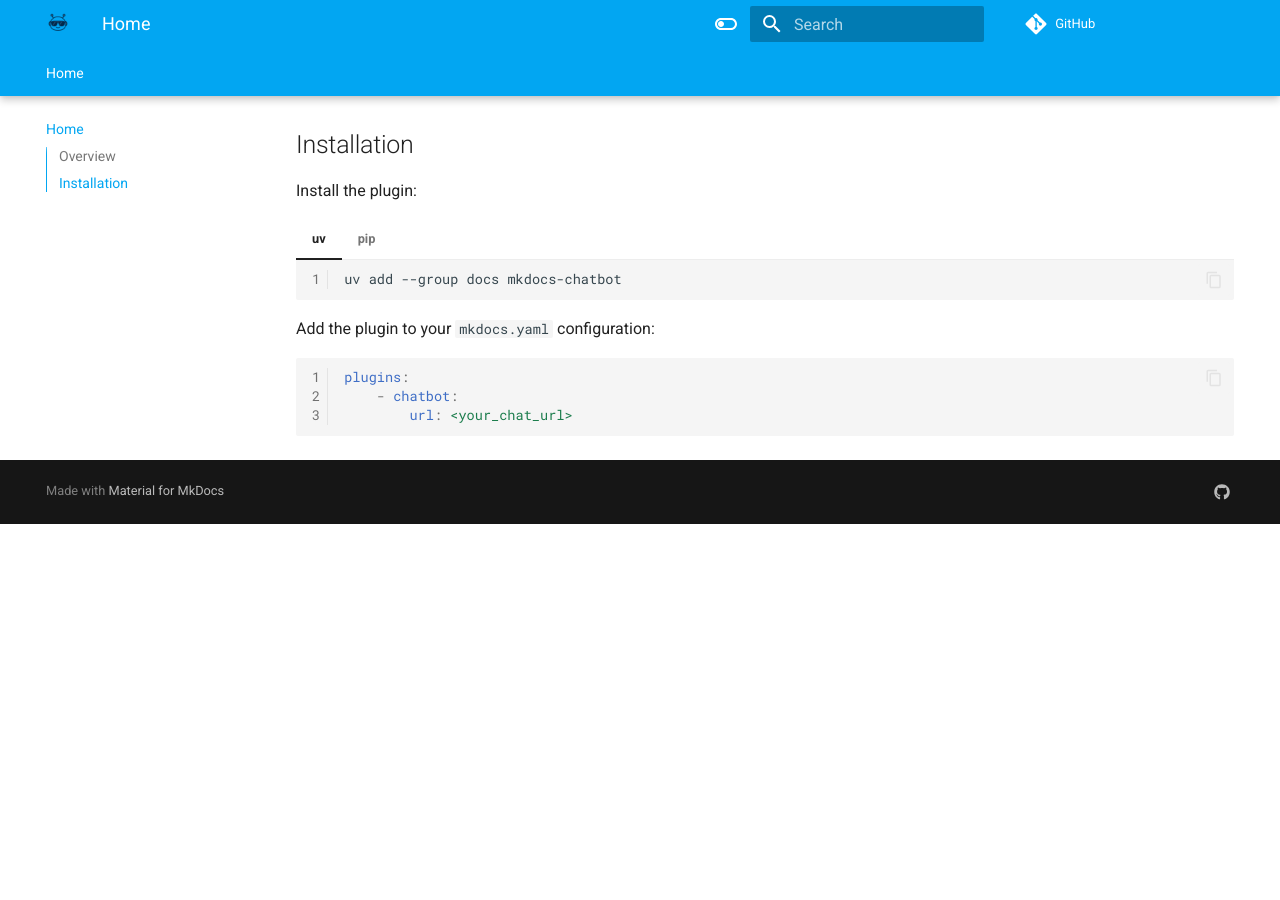
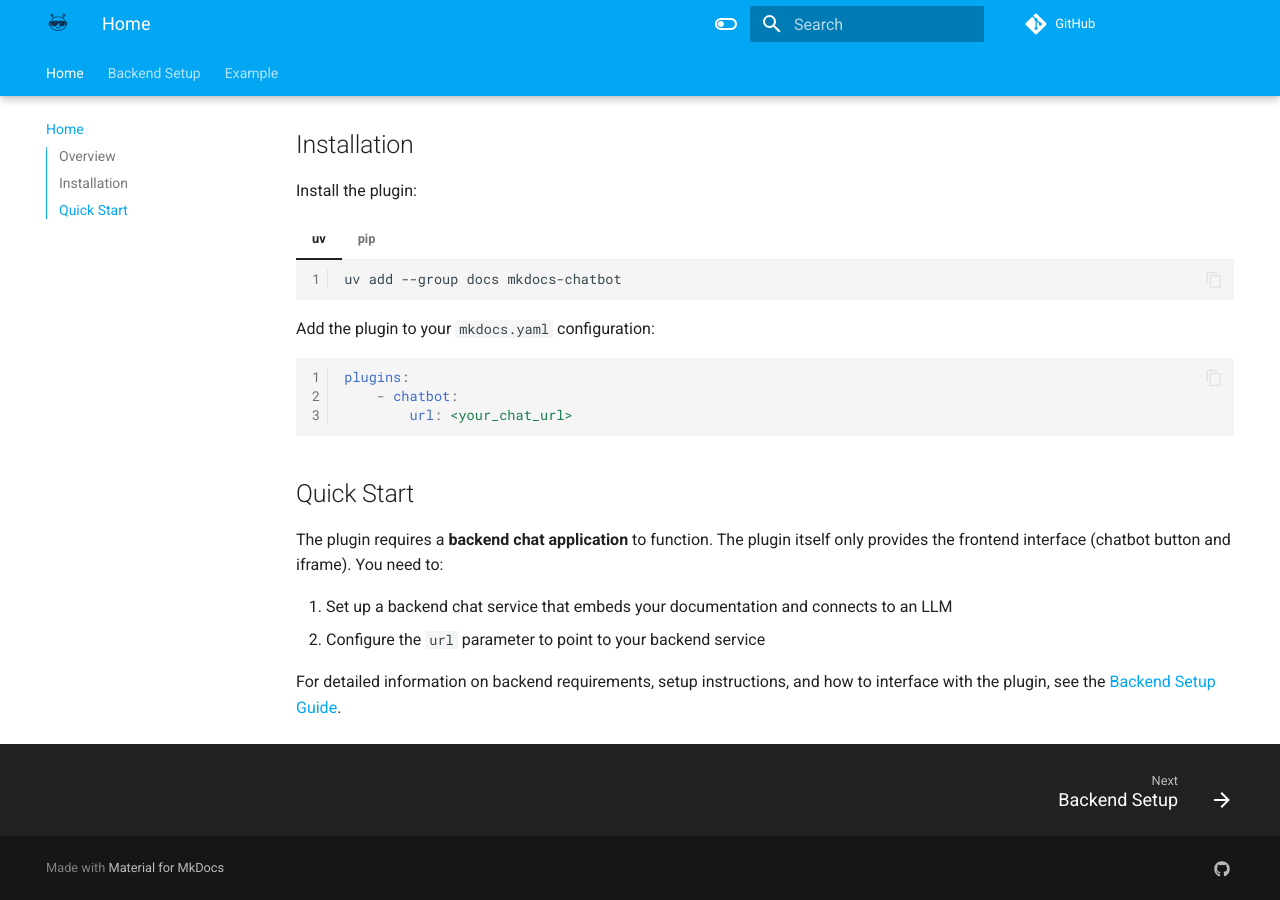
Before and after one commit to jonco5555/mkdocs-chatbot, an MkDocs documentation site: the page built from docs/index.md, in a window 1280 px wide and 900 px high, scrolled down 617 px. Built offline with MkDocs 1.6.1 and Material for MkDocs 9.7.7, drawn with Linux system fonts in a browser that asks for light colours; comment, search, counter and statistics services are not loaded; before the commit the page ends 1141 px from its top, so only the background shows below that.

Commit message:
Added example streamlit llm program, added docs

````diff
--- a/docs/index.md
+++ b/docs/index.md
@@ -2,7 +2,7 @@
 
 <div align="center">
 <br>
-<img src="assets/logo.png" alt="PDM logo" width="250">
+<img src="assets/logo.png" alt="mkdocs-chatbot logo" width="250">
 </div>
 
 ## Overview
@@ -24,7 +24,7 @@ Install the plugin:
 === "pip"
 
     ```bash
-    pip install your-package
+    pip install mkdocs-chatbot
     ```
 
 Add the plugin to your `mkdocs.yaml` configuration:
@@ -33,3 +33,12 @@ plugins:
     - chatbot:
         url: <your_chat_url>
 ```
+
+## Quick Start
+
+The plugin requires a **backend chat application** to function. The plugin itself only provides the frontend interface (chatbot button and iframe). You need to:
+
+1. Set up a backend chat service that embeds your documentation and connects to an LLM
+2. Configure the `url` parameter to point to your backend service
+
+For detailed information on backend requirements, setup instructions, and how to interface with the plugin, see the [Backend Setup Guide](backend_setup.md).
--- a/mkdocs.yaml
+++ b/mkdocs.yaml
@@ -2,6 +2,8 @@ site_name: MkDocs Chatbot
 repo_url: https://github.com/jonco5555/mkdocs-chatbot
 nav:
   - Home: index.md
+  - Backend Setup: backend_setup.md
+  - Example: example.md
 theme:
   name: material
   palette:
@@ -27,8 +29,9 @@ theme:
   features:
     - navigation.tabs
     - navigation.top
-    - navigation.tabs
     - navigation.tabs.sticky
+    - navigation.footer
+    - navigation.expand
     - search.highlight
     - search.suggest
     - toc.integrate
@@ -38,7 +41,7 @@ plugins:
   - awesome-pages
   - markdown-exec
   - chatbot:
-      url: "http://localhost:8501"
+      url: "<TBD>"
 markdown_extensions:
   - admonition
   - codehilite
````
Also changed, not shown: README.md (+12 -0 lines), docs/backend_setup.md (added, +15 -0 lines), docs/example.md (added, +57 -0 lines), 4 other files.
